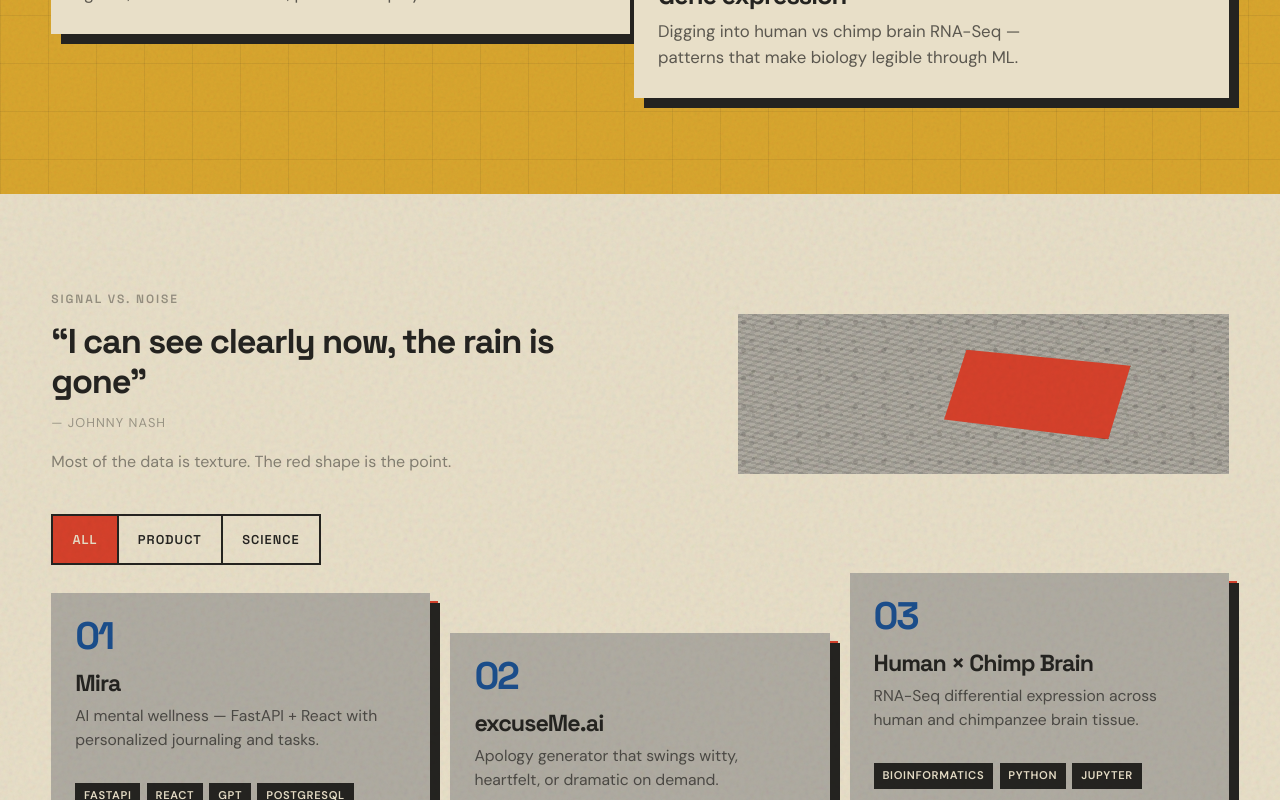
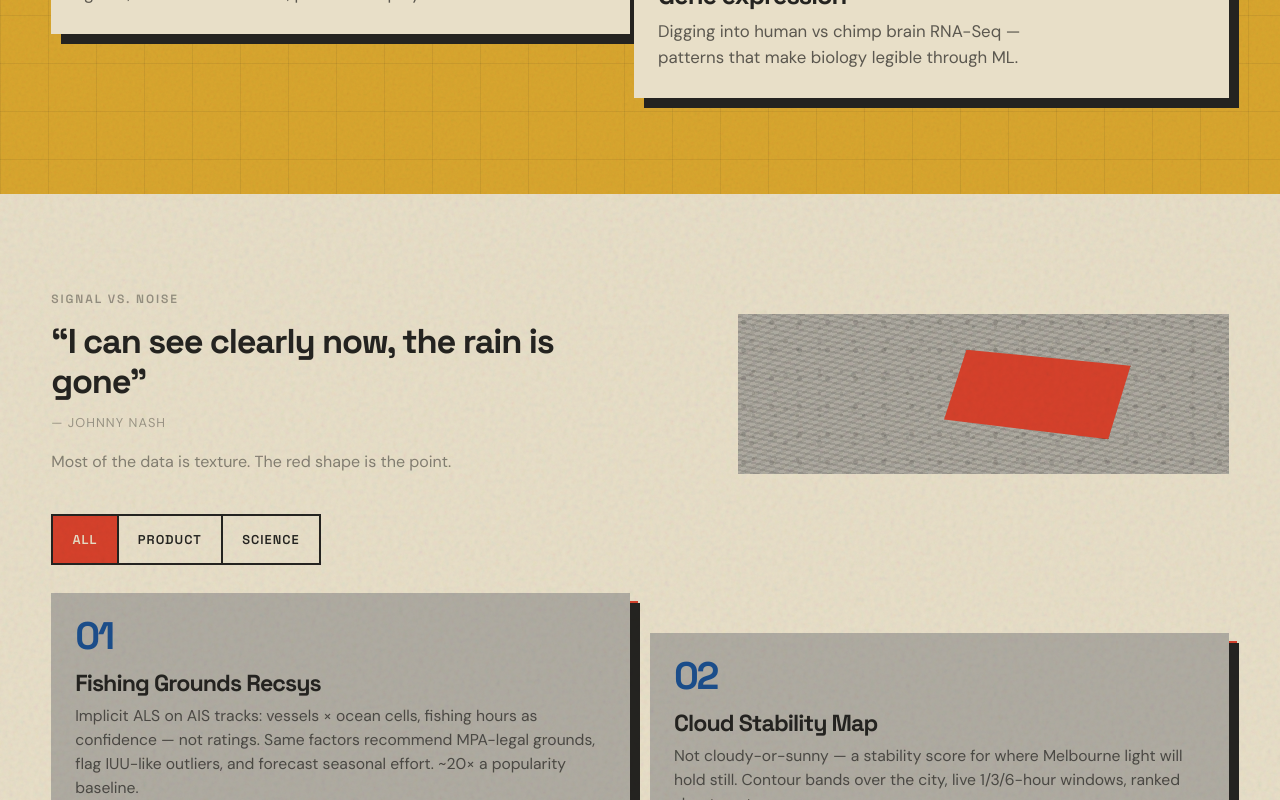
Before and after one commit to Vanamali-Sims/simsonweb, a Next.js app: page / in a window 1280 px wide. Shown: the part 2000-2800 px from the top of the page. Built offline with nearby package versions, Linux system fonts and the light colour scheme.

Commit message:
project updation

```diff
--- a/src/app/page.module.css
+++ b/src/app/page.module.css
@@ -389,12 +389,6 @@
   }
 }
 
-@media (min-width: 1100px) {
-  .projectGrid {
-    grid-template-columns: repeat(3, 1fr);
-  }
-}
-
 .project {
   position: relative;
   display: block;
@@ -406,7 +400,7 @@
   z-index: 2;
   background: var(--concrete);
   padding: 1.5rem;
-  min-height: 240px;
+  min-height: 280px;
   display: flex;
   flex-direction: column;
   box-shadow: 10px 10px 0 0 var(--charcoal);
@@ -439,7 +433,7 @@
   margin-top: 0;
 }
 
-@media (min-width: 1100px) {
+@media (min-width: 700px) {
   .projectShift {
     margin-top: 2.5rem;
   }
--- a/src/app/page.tsx
+++ b/src/app/page.tsx
@@ -9,45 +9,35 @@ import styles from './page.module.css';
 
 const projects = [
   {
-    title: 'Mira',
-    blurb: 'AI mental wellness — FastAPI + React with personalized journaling and tasks.',
-    tags: ['FastAPI', 'React', 'GPT', 'PostgreSQL'],
-    url: 'https://github.com/Vanamali-Sims/Mira',
+    title: 'Fishing Grounds Recsys',
+    blurb:
+      'Implicit ALS on AIS tracks: vessels × ocean cells, fishing hours as confidence — not ratings. Same factors recommend MPA-legal grounds, flag IUU-like outliers, and forecast seasonal effort. ~20× a popularity baseline.',
+    tags: ['Implicit ALS', 'Geospatial', 'FastAPI', 'React'],
+    url: 'https://github.com/Vanamali-Sims/fishing-grounds-recsys',
+    cat: 'science',
+  },
+  {
+    title: 'Cloud Stability Map',
+    blurb:
+      'Not cloudy-or-sunny — a stability score for where Melbourne light will hold still. Contour bands over the city, live 1/3/6-hour windows, ranked shoot spots.',
+    tags: ['deck.gl', 'MapLibre', 'Open-Meteo', 'React'],
+    url: 'https://github.com/Vanamali-Sims/cloudyorNot',
     cat: 'product',
   },
   {
-    title: 'excuseMe.ai',
-    blurb: 'Apology generator that swings witty, heartfelt, or dramatic on demand.',
-    tags: ['Python', 'Streamlit', 'LLM'],
-    url: 'https://github.com/Vanamali-Sims/excuseMe',
-    cat: 'product',
-  },
-  {
-    title: 'Human × Chimp Brain',
-    blurb: 'RNA-Seq differential expression across human and chimpanzee brain tissue.',
-    tags: ['Bioinformatics', 'Python', 'Jupyter'],
-    url: 'https://github.com/Vanamali-Sims/m-a-b-chimp',
+    title: 'Melbourne Footfall',
+    blurb:
+      'Hourly CBD pedestrian forecasts by precinct — sensors joined to weather, calendar, and land use. Measures how each street recovered after lockdowns, not a citywide average.',
+    tags: ['LightGBM', 'Time series', 'dbt', 'Tableau'],
+    url: 'https://github.com/Vanamali-Sims/howMelbMoves',
     cat: 'science',
   },
   {
-    title: 'Disaster Predictors',
-    blurb: 'ML models for earthquakes and forest fires with real-time data hooks.',
-    tags: ['Python', 'ML'],
-    url: 'https://github.com/Vanamali-Sims/Disaster-predictor-models',
-    cat: 'science',
-  },
-  {
-    title: 'Customer Churn',
-    blurb: 'Predictive churn analysis with full EDA and model evaluation.',
-    tags: ['Python', 'Analytics'],
-    url: 'https://github.com/Vanamali-Sims/Customer-Churn-Analysis',
-    cat: 'science',
-  },
-  {
-    title: 'RSS Reader',
-    blurb: 'TypeScript feed parser — fetch, validate, and persist RSS payloads.',
-    tags: ['TypeScript', 'APIs'],
-    url: 'https://github.com/Vanamali-Sims/Rss_Reader',
+    title: 'Motion Console',
+    blurb:
+      'Webcam swipe launcher. Optical flow watches a gesture band above the keyboard; while armed, a horizontal swipe opens an app. The whole UI is an ON/OFF button.',
+    tags: ['Python', 'OpenCV', 'Computer Vision'],
+    url: 'https://github.com/Vanamali-Sims/mdither_console',
     cat: 'product',
   },
 ];
```
